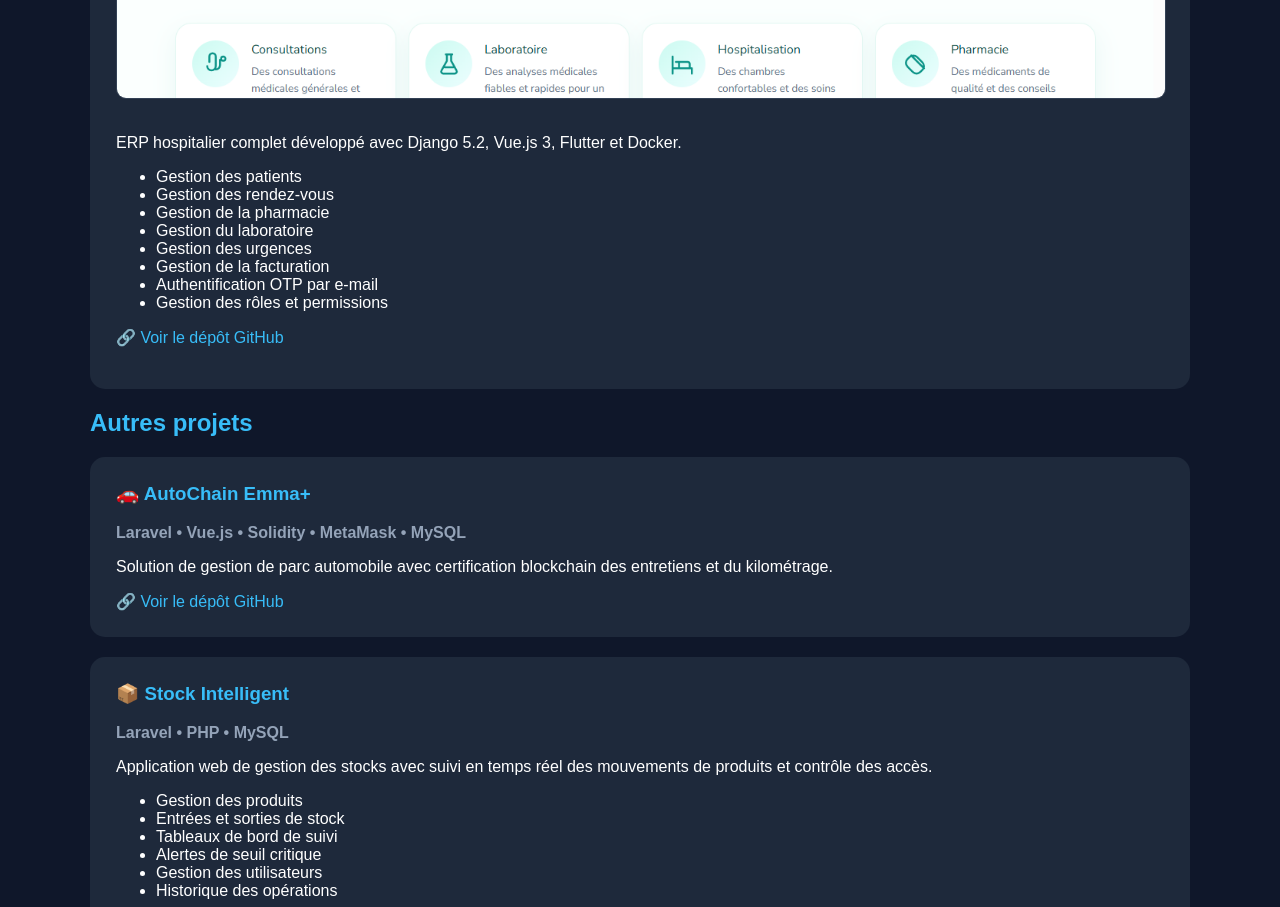
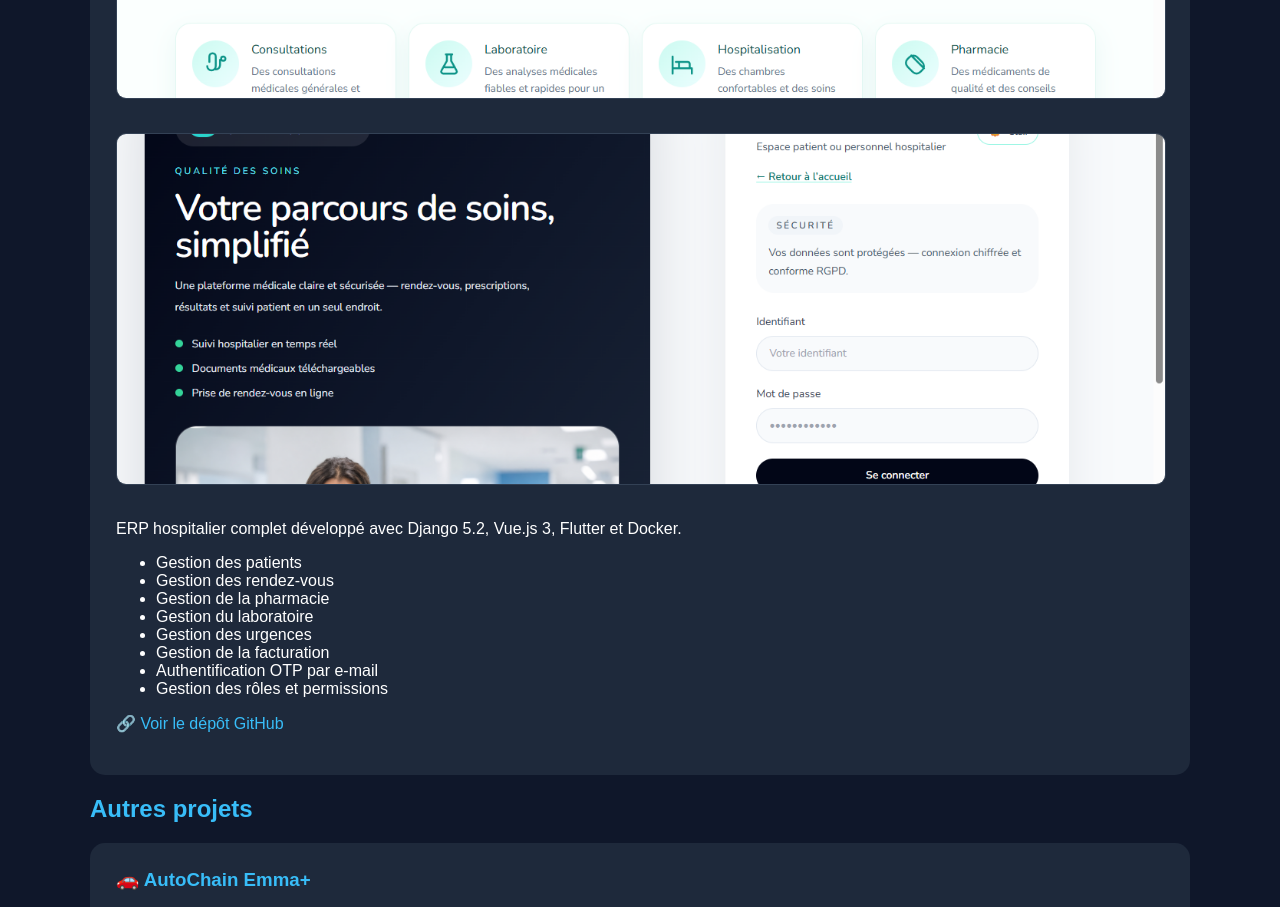
Before and after one commit to loiloi438/loiloi438.github.io, a plain HTML site: page index.html in a window 1280 px wide. Shown: the part 1500-2407 px from the top of the page. Drawn offline with Linux system fonts and the light colour scheme.

Commit message:
Add connection image to index.html

```diff
--- a/index.html
+++ b/index.html
@@ -87,6 +87,9 @@
 
 <img src="assets/home-page.png"
      alt="Tableau de bord SGHL"
+     class="project-image">
+       <img src="assets/connection.png"
+     alt="Connexion SGHL"
      class="project-image">
 
 
```
